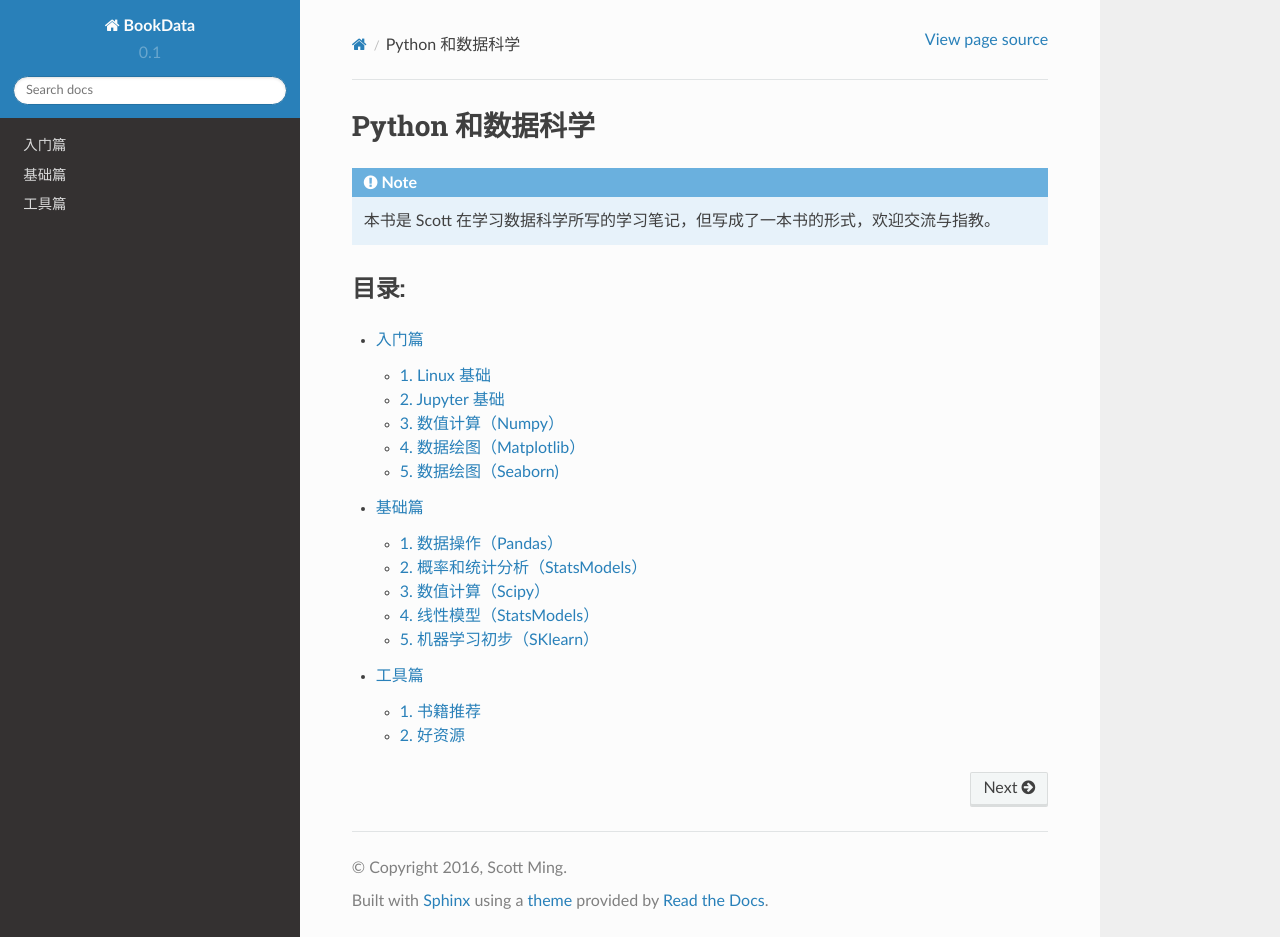
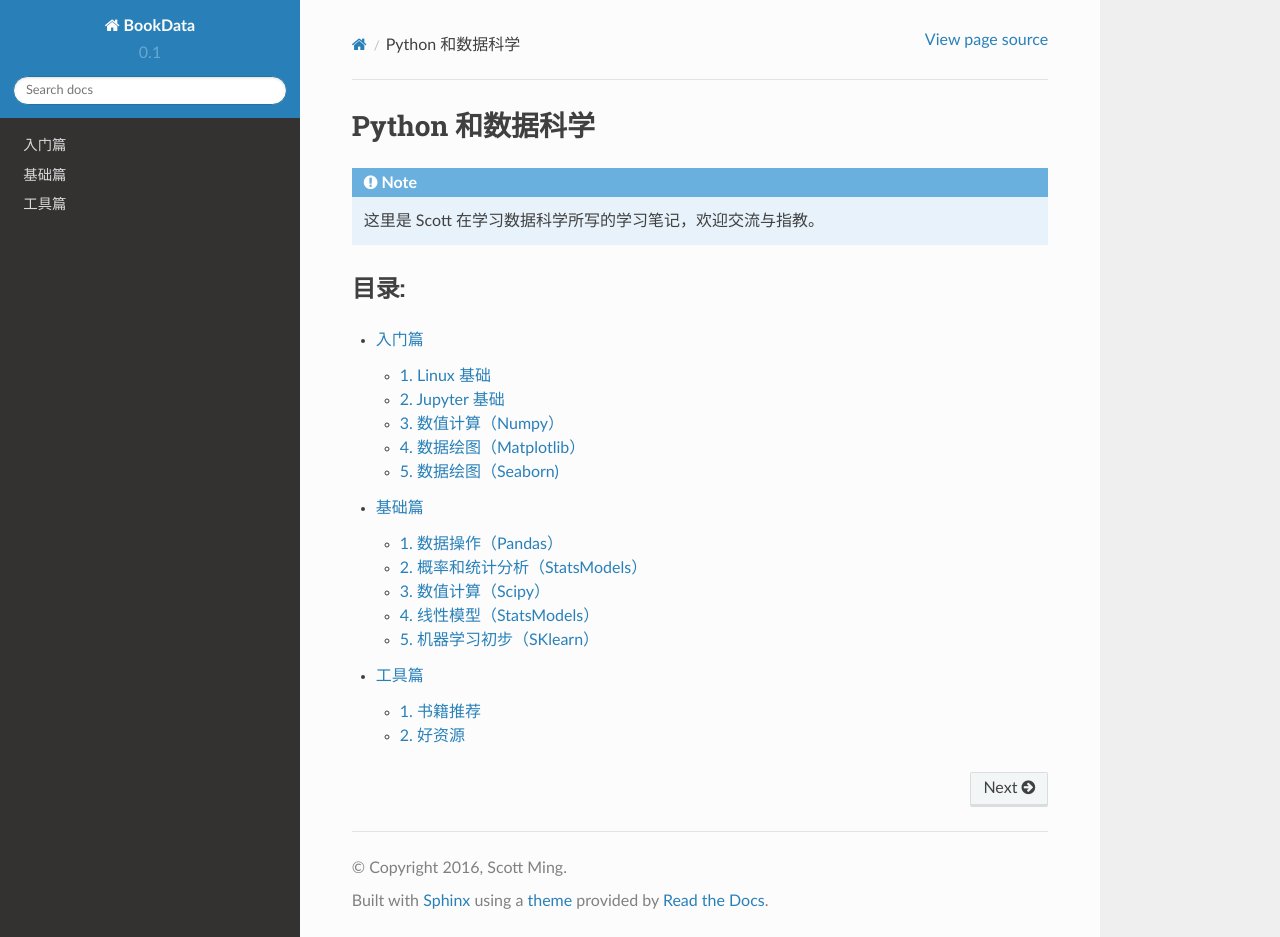
Before and after one commit to scottming/BookData, a Sphinx documentation site: the page built from source/index.rst, in a window 1280 px wide and 937 px high. Built offline with Sphinx 7.4.7 and the Read the Docs theme 2.0.0, drawn with Linux system fonts in a browser that asks for light colours.

Commit message:
fix  some words

```diff
--- a/source/index.rst
+++ b/source/index.rst
@@ -7,7 +7,7 @@ Python 和数据科学
 ====================================
 .. note::
 
-    本书是 Scott 在学习数据科学所写的学习笔记，但写成了一本书的形式，欢迎交流与指教。
+    这里是 Scott 在学习数据科学所写的学习笔记，欢迎交流与指教。
 
 目录:
 ^^^^^
```
Also changed, not shown: 5 other files.
